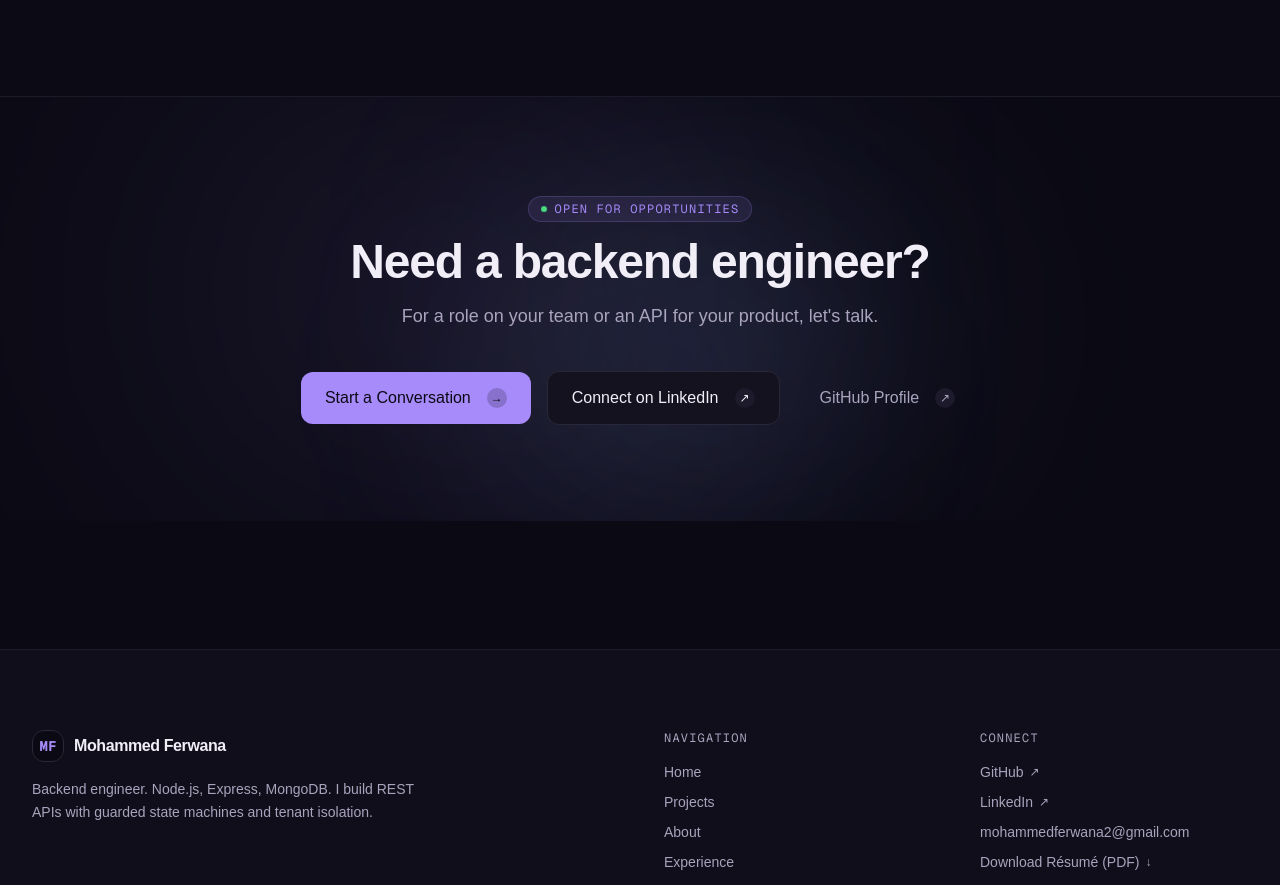
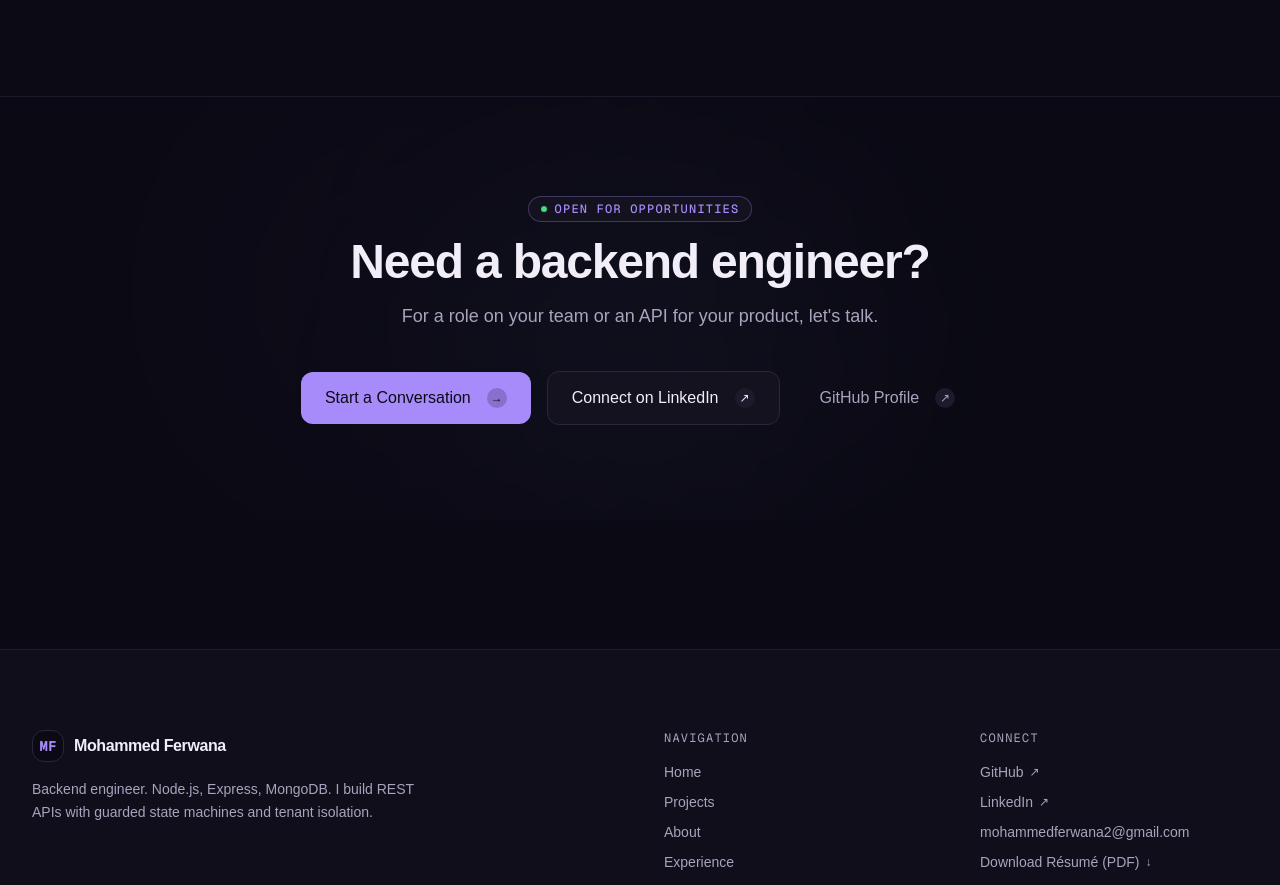
Before and after one commit to hammoudFerwana/mohammed-ferwana-portfolio, a Next.js app: page / in a window 1280 px wide. Shown: the part 2540-3425 px from the top of the page. Built offline with nearby package versions, Linux system fonts and the light colour scheme; no server answers; a web font is replaced by a local one.

Commit message:
fix(a11y): enhance color contrast on cta section pill and aurora

```diff
--- a/src/components/home/CTASection.jsx
+++ b/src/components/home/CTASection.jsx
@@ -8,7 +8,7 @@ export default function CTASection() {
   return (
     <section id="contact" className="py-16 lg:py-24 border-t border-border-subtle relative overflow-hidden overflow-x-clip scroll-mt-20">
       {/* Background Animated Aurora Finale (3 Orbs, GPU-accelerated) */}
-      <div className="absolute inset-0 overflow-hidden overflow-x-clip pointer-events-none" aria-hidden="true">
+      <div className="absolute inset-0 overflow-hidden overflow-x-clip pointer-events-none opacity-25" aria-hidden="true">
         <div className="absolute top-1/2 left-1/3 -translate-x-1/2 -translate-y-1/2 w-[520px] h-[340px] bg-accent/12 blur-[130px] rounded-full animate-aurora" />
         <div
           className="absolute top-1/2 right-1/3 translate-x-1/4 -translate-y-1/2 w-[440px] h-[300px] bg-accent-secondary/10 blur-[130px] rounded-full animate-aurora"
@@ -22,7 +22,7 @@ export default function CTASection() {
 
       <div className="max-w-4xl mx-auto px-5 sm:px-8 text-center relative z-10 space-y-8">
         <RevealOnScroll>
-          <div className="inline-flex items-center gap-2 font-mono text-xs text-accent uppercase tracking-widest px-3 py-1 rounded-full bg-accent/10 border border-accent/20 mb-4">
+          <div className="inline-flex items-center gap-2 font-mono text-xs text-accent font-medium uppercase tracking-widest px-3 py-1 rounded-full bg-surface border border-accent/30 mb-4">
             <span className="w-1.5 h-1.5 rounded-full bg-functional-success animate-pulse-ring" />
             <span>OPEN FOR OPPORTUNITIES</span>
           </div>
```
